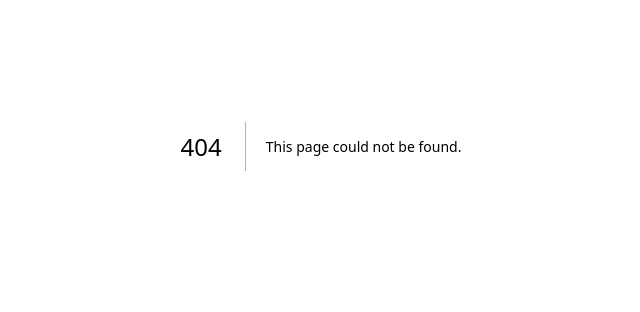
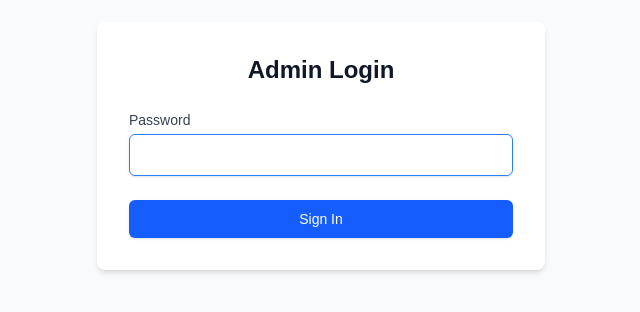
Before and after one commit to mccloskey1024/fixrevops-client-portal, a Next.js app: page /admin/login in a window 1280 px wide. Before the commit this address had no page. Shown: the part 254-566 px from the top of the page, without its empty margins (319-959 px from the left). Built offline with nearby package versions, Linux system fonts and the light colour scheme.

Commit message:
Add admin authentication with password-based login/logout

```diff
--- /dev/null
+++ b/src/app/admin/login/page.tsx
@@ -0,0 +1,79 @@
+'use client'
+
+import { useState } from 'react'
+import { useRouter, useSearchParams } from 'next/navigation'
+
+export default function AdminLoginPage() {
+  const [password, setPassword] = useState('')
+  const [error, setError] = useState('')
+  const [loading, setLoading] = useState(false)
+  const router = useRouter()
+  const searchParams = useSearchParams()
+  const redirect = searchParams.get('redirect') || '/admin'
+
+  const handleSubmit = async (e: React.FormEvent) => {
+    e.preventDefault()
+    setLoading(true)
+    setError('')
+
+    try {
+      const res = await fetch('/api/admin/login', {
+        method: 'POST',
+        headers: { 'Content-Type': 'application/json' },
+        body: JSON.stringify({ password }),
+      })
+
+      if (res.ok) {
+        // Set session cookie and redirect
+        router.push(redirect)
+        router.refresh()
+      } else {
+        const data = await res.json()
+        setError(data.message || 'Invalid password')
+      }
+    } catch {
+      setError('An error occurred. Please try again.')
+    } finally {
+      setLoading(false)
+    }
+  }
+
+  return (
+    <div className="min-h-screen flex items-center justify-center bg-gray-50">
+      <div className="max-w-md w-full p-8 bg-white rounded-lg shadow-md">
+        <h1 className="text-2xl font-bold text-gray-900 mb-6 text-center">
+          Admin Login
+        </h1>
+
+        <form onSubmit={handleSubmit} className="space-y-6">
+          <div>
+            <label htmlFor="password" className="block text-sm font-medium text-gray-700">
+              Password
+            </label>
+            <input
+              id="password"
+              type="password"
+              value={password}
+              onChange={(e) => setPassword(e.target.value)}
+              className="mt-1 block w-full px-3 py-2 border border-gray-300 rounded-md shadow-sm focus:outline-none focus:ring-blue-500 focus:border-blue-500"
+              required
+              autoFocus
+            />
+          </div>
+
+          {error && (
+            <div className="text-red-600 text-sm">{error}</div>
+          )}
+
+          <button
+            type="submit"
+            disabled={loading}
+            className="w-full flex justify-center py-2 px-4 border border-transparent rounded-md shadow-sm text-sm font-medium text-white bg-blue-600 hover:bg-blue-700 focus:outline-none focus:ring-2 focus:ring-offset-2 focus:ring-blue-500 disabled:opacity-50 disabled:cursor-not-allowed"
+          >
+            {loading ? 'Signing in...' : 'Sign In'}
+          </button>
+        </form>
+      </div>
+    </div>
+  )
+}
--- a/src/app/admin/page.tsx
+++ b/src/app/admin/page.tsx
@@ -85,12 +85,23 @@ export default function AdminDashboard() {
       <header className="bg-white shadow">
         <div className="max-w-7xl mx-auto px-4 py-6 flex justify-between items-center">
           <h1 className="text-3xl font-bold text-gray-900">FixRevOps Admin</h1>
+          <div className="flex gap-3">
             <button
               onClick={() => setShowNewClientForm(!showNewClientForm)}
               className="px-4 py-2 bg-blue-600 text-white rounded hover:bg-blue-700"
             >
               {showNewClientForm ? 'Cancel' : '+ New Client'}
             </button>
+            <button
+              onClick={async () => {
+                await fetch('/api/admin/logout', { method: 'POST' })
+                window.location.href = '/admin/login'
+              }}
+              className="px-4 py-2 bg-gray-600 text-white rounded hover:bg-gray-700"
+            >
+              Logout
+            </button>
+          </div>
         </div>
       </header>
 
--- /dev/null
+++ b/src/app/api/admin/login/route.ts
@@ -0,0 +1,58 @@
+import { NextResponse } from 'next/server'
+import type { NextRequest } from 'next/server'
+
+export async function POST(request: NextRequest) {
+  try {
+    const { password } = await request.json()
+
+    if (!password) {
+      return NextResponse.json(
+        { message: 'Password is required' },
+        { status: 400 }
+      )
+    }
+
+    const expectedPassword = process.env.ADMIN_PASSWORD
+
+    if (!expectedPassword) {
+      console.error('ADMIN_PASSWORD not configured')
+      return NextResponse.json(
+        { message: 'Server configuration error' },
+        { status: 500 }
+      )
+    }
+
+    if (password !== expectedPassword) {
+      return NextResponse.json(
+        { message: 'Invalid password' },
+        { status: 401 }
+      )
+    }
+
+    // Create session (simple base64 encoded - upgrade to JWT in production)
+    const sessionData = {
+      password,
+      timestamp: Date.now(),
+    }
+    const sessionToken = Buffer.from(JSON.stringify(sessionData)).toString('base64')
+
+    const response = NextResponse.json({ success: true })
+
+    // Set session cookie (HTTP-only, secure in production)
+    response.cookies.set('admin_session', sessionToken, {
+      httpOnly: true,
+      secure: process.env.NODE_ENV === 'production',
+      sameSite: 'strict',
+      maxAge: 60 * 60 * 24, // 24 hours
+      path: '/',
+    })
+
+    return response
+  } catch (error) {
+    console.error('Login error:', error)
+    return NextResponse.json(
+      { message: 'An error occurred' },
+      { status: 500 }
+    )
+  }
+}
--- /dev/null
+++ b/src/app/api/admin/logout/route.ts
@@ -0,0 +1,16 @@
+import { NextResponse } from 'next/server'
+
+export async function POST() {
+  const response = NextResponse.json({ success: true })
+
+  // Clear session cookie
+  response.cookies.set('admin_session', '', {
+    httpOnly: true,
+    secure: process.env.NODE_ENV === 'production',
+    sameSite: 'strict',
+    maxAge: 0,
+    path: '/',
+  })
+
+  return response
+}
--- a/src/middleware.ts
+++ b/src/middleware.ts
@@ -2,15 +2,43 @@ import { NextResponse } from 'next/server'
 import type { NextRequest } from 'next/server'
 
 export function middleware(request: NextRequest) {
-  // Simple admin auth check - in production, replace with proper auth
-  const adminToken = request.cookies.get('admin_token')?.value
   const isAdminPath = request.nextUrl.pathname.startsWith('/admin')
   const isAdminApi = request.nextUrl.pathname.startsWith('/api/admin')
+  const isLoginPath = request.nextUrl.pathname === '/admin/login'
 
+  // Allow access to login page
+  if (isLoginPath) {
+    return NextResponse.next()
+  }
+
+  // Check admin auth for /admin routes and /api/admin routes
   if (isAdminPath || isAdminApi) {
-    // Skip auth for now - TODO: implement proper admin authentication
-    // For now, just log that auth is needed
-    console.warn('Admin endpoint accessed without auth middleware - implement before production!')
+    const adminSession = request.cookies.get('admin_session')?.value
+
+    if (!adminSession) {
+      // Redirect to login if not authenticated
+      const loginUrl = new URL('/admin/login', request.url)
+      loginUrl.searchParams.set('redirect', request.nextUrl.pathname)
+      return NextResponse.redirect(loginUrl)
+    }
+
+    // Validate session (simple check - in production use JWT verification)
+    try {
+      const sessionData = JSON.parse(Buffer.from(adminSession, 'base64').toString('utf-8'))
+      const expectedPassword = process.env.ADMIN_PASSWORD
+
+      if (!expectedPassword || sessionData.password !== expectedPassword) {
+        // Invalid session, redirect to login
+        const loginUrl = new URL('/admin/login', request.url)
+        loginUrl.searchParams.set('redirect', request.nextUrl.pathname)
+        return NextResponse.redirect(loginUrl)
+      }
+    } catch {
+      // Invalid session format, redirect to login
+      const loginUrl = new URL('/admin/login', request.url)
+      loginUrl.searchParams.set('redirect', request.nextUrl.pathname)
+      return NextResponse.redirect(loginUrl)
+    }
   }
 
   return NextResponse.next()
```
Lines whose indentation alone changed are shown as unchanged.
